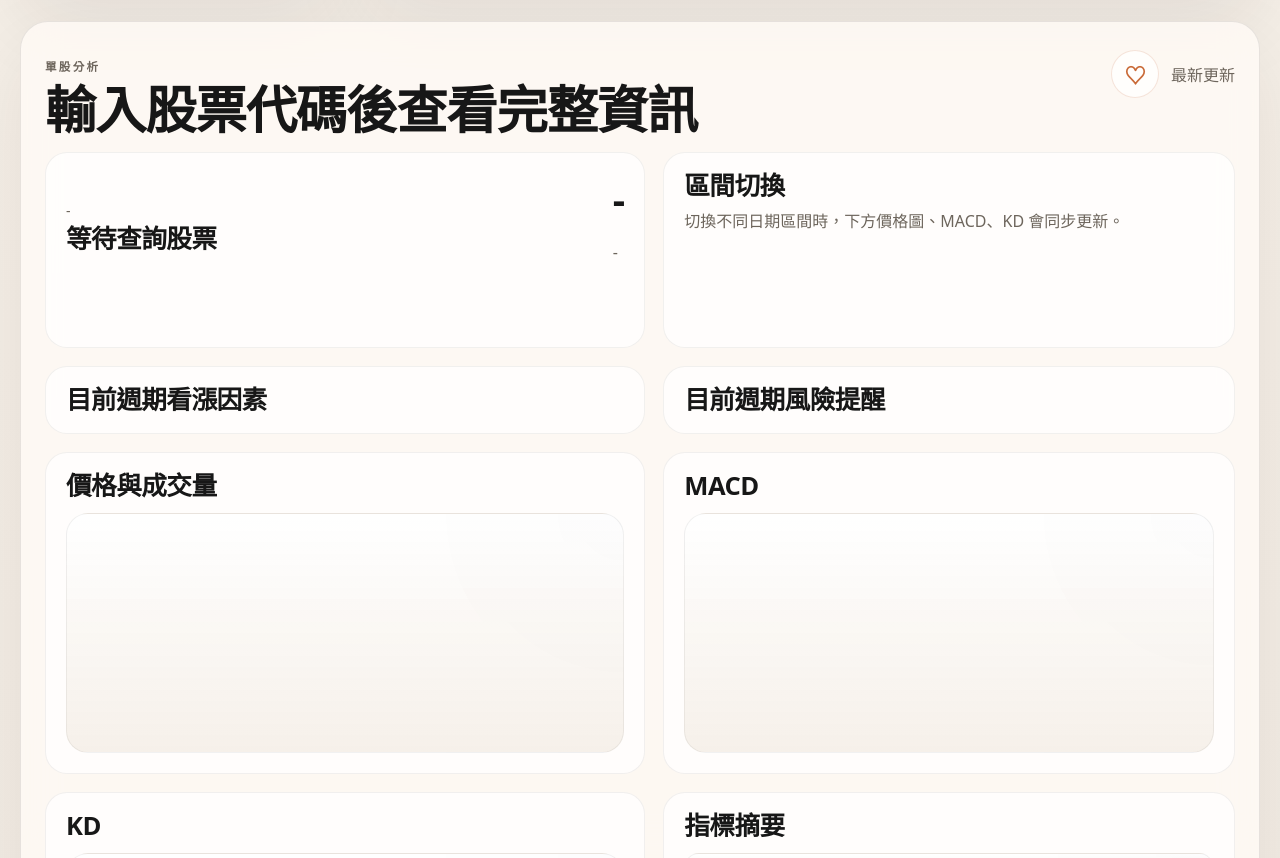
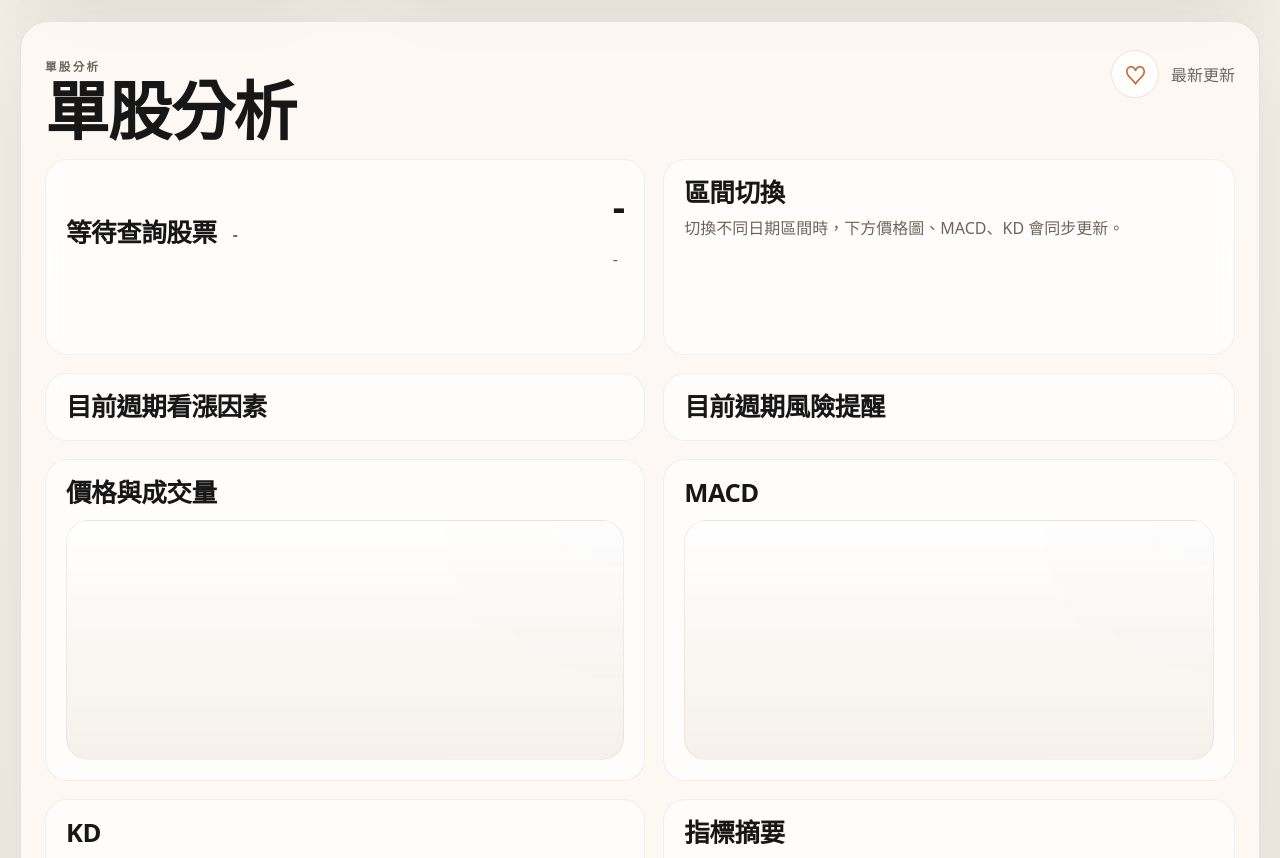
Before and after one commit to Pineapple1025/Stock-App, a website: page public/index.html in a window 1280 px wide. Shown: the part 1073-1931 px from the top of the page. Drawn offline with Linux system fonts and the light colour scheme; no server answers.

Commit message:
Refine stock detail heading layout

```diff
--- a/public/app.js
+++ b/public/app.js
@@ -765,7 +765,7 @@ function renderDetailCharts(detail) {
 function renderDetail(detail) {
   state.selectedSymbol = detail.symbol;
   state.detail = detail;
-  elements.detailTitle.textContent = `${detail.symbol} 單股分析`;
+  elements.detailTitle.textContent = "????";
   elements.detailDateLabel.textContent = detail.quote.tradeDate ? `交易日期 ${detail.quote.tradeDate}` : "尚未取得交易日期";
   elements.detailSymbol.textContent = detail.symbol;
   elements.detailName.textContent = detail.quote.name || detail.symbol;
@@ -815,8 +815,8 @@ function renderDetail(detail) {
 function renderDetailError(message) {
   state.detail = null;
   state.selectedSymbol = "";
-  elements.detailTitle.textContent = "查詢失敗";
-  elements.detailDateLabel.textContent = "請稍後再試";
+  elements.detailTitle.textContent = "????";
+  elements.detailDateLabel.textContent = "????";
   elements.detailSymbol.textContent = "-";
   elements.detailName.textContent = message;
   elements.detailClosePrice.textContent = "-";
@@ -837,7 +837,7 @@ function renderDetailError(message) {
 }
 
 function renderDetailLoading(symbol) {
-  elements.detailTitle.textContent = `正在載入 ${symbol}`;
+  elements.detailTitle.textContent = "????";
   setDetailState("正在整理單股資料與技術圖表...");
 }
 
--- a/public/index.html
+++ b/public/index.html
@@ -112,8 +112,8 @@
     <section class="detail-card reveal-up" id="detailCard">
       <div class="section-head detail-head">
         <div>
-          <p class="panel-label">單股分析</p>
-          <h2 id="detailTitle">輸入股票代碼後查看完整資訊</h2>
+          <p class="panel-label detail-kicker">單股分析</p>
+          <h2 id="detailTitle">單股分析</h2>
         </div>
         <div class="detail-head-actions">
           <button id="detailFavoriteButton" class="favorite-button favorite-button-large" type="button" aria-label="收藏目前股票">♡</button>
@@ -125,9 +125,11 @@
       <div class="detail-grid">
         <article class="detail-summary">
           <div class="detail-price-row">
-            <div>
-              <p class="stock-code" id="detailSymbol">-</p>
-              <h3 class="stock-name" id="detailName">等待查詢股票</h3>
+            <div class="detail-name-block">
+              <h3 class="stock-name">
+                <span id="detailName">等待查詢股票</span>
+                <small id="detailSymbol" class="detail-inline-symbol">-</small>
+              </h3>
             </div>
             <div class="stock-score">
               <strong class="score-value" id="detailClosePrice">-</strong>
--- a/public/styles.css
+++ b/public/styles.css
@@ -648,6 +648,15 @@ h3 {
   align-items: start;
 }
 
+.detail-kicker {
+  margin-bottom: 8px;
+}
+
+.detail-head #detailTitle {
+  font-size: clamp(3rem, 5vw, 4.6rem);
+  line-height: 0.92;
+}
+
 .detail-head-actions {
   display: flex;
   align-items: center;
@@ -679,6 +688,20 @@ h3 {
   justify-content: space-between;
   gap: 12px;
   align-items: center;
+}
+
+.detail-name-block {
+  display: flex;
+  align-items: center;
+}
+
+.detail-inline-symbol {
+  margin-left: 10px;
+  font-size: 0.95rem;
+  font-weight: 600;
+  color: var(--muted);
+  letter-spacing: 0.06em;
+  vertical-align: middle;
 }
 
 .detail-badges {
```
